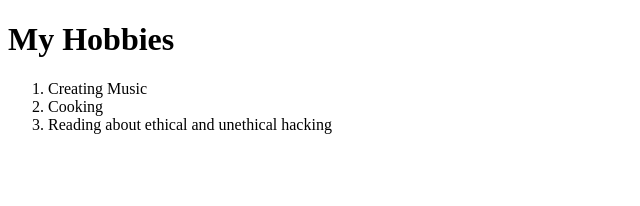
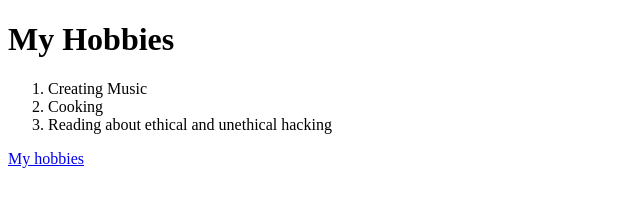
Before and after one commit to dvarmstrong/cv, a plain HTML site: page hobbies.html in a window 1280 px wide. Shown: the whole page, without its empty margins (0-640 px from the left). Drawn offline with Linux system fonts and the light colour scheme.

Commit message:
Add files via upload

```diff
--- a/hobbies.html
+++ b/hobbies.html
@@ -13,5 +13,6 @@
         <li>Cooking</li>
         <li>Reading about ethical and unethical hacking</li>
     </ol>
+    <a href="index.html">My hobbies</a>
 </body>
 </html>
```
